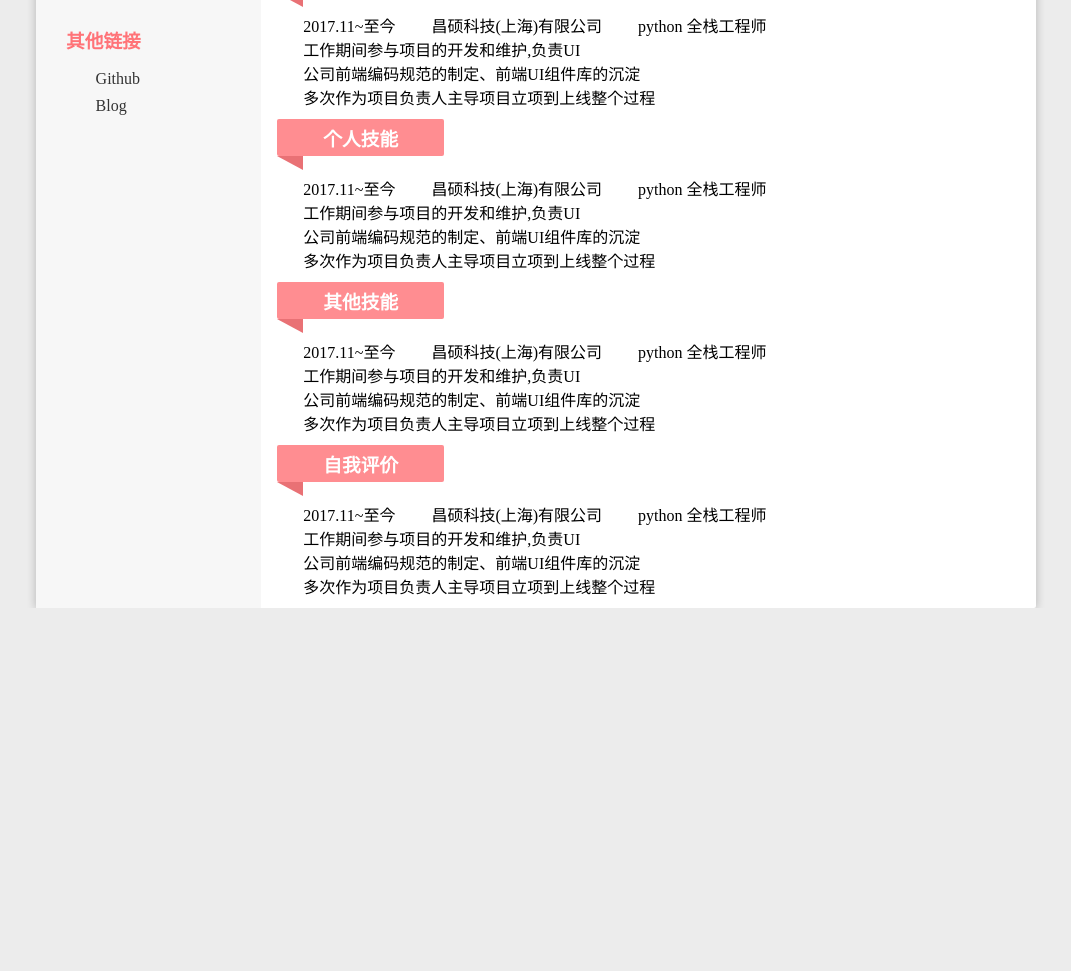
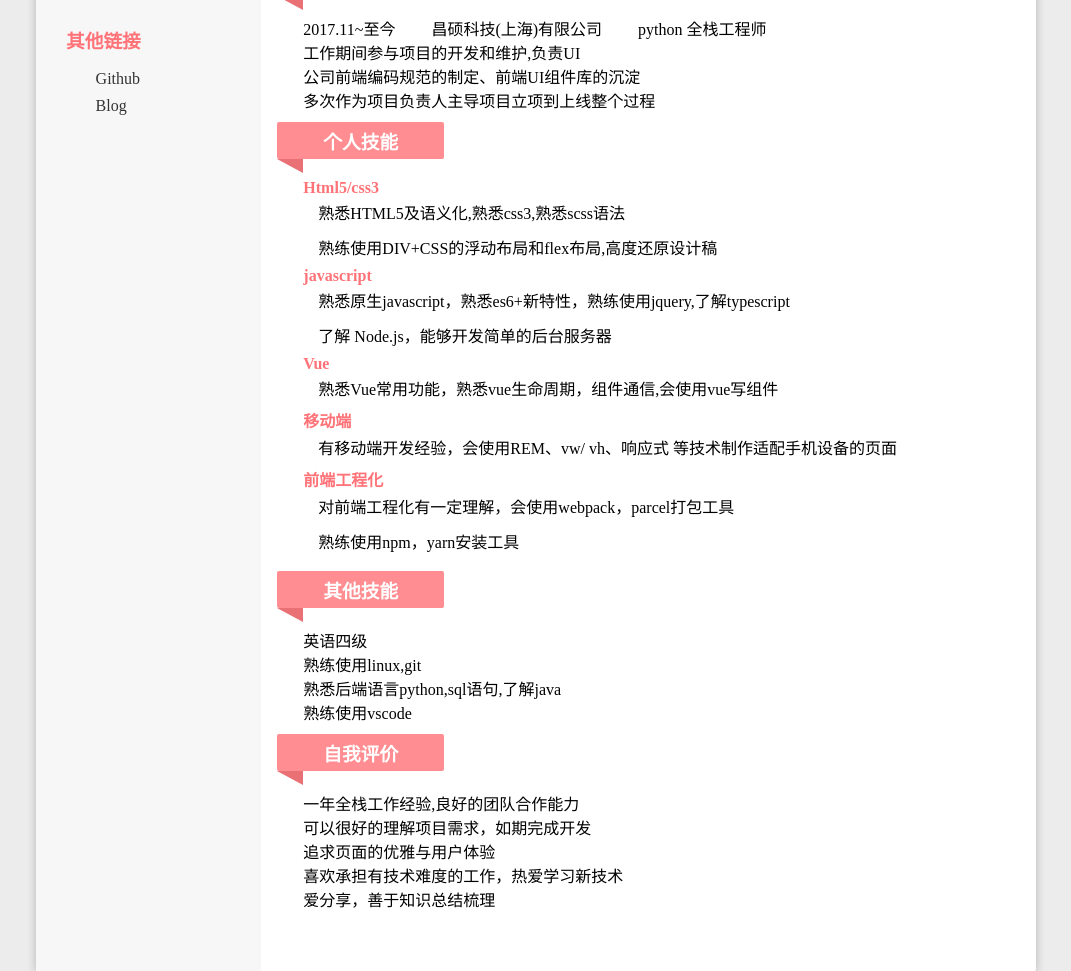
Before and after one commit to cxyxiaoyuyu/resume-2019, a plain HTML site: page index.html in a window 1280 px wide. Shown: the part 668-1639 px from the top of the page, without its empty margins (104-1175 px from the left). Before the commit the page ends 1276 px from the top, so only its background shows below. Drawn offline with Linux system fonts and the light colour scheme.

Commit message:
last projects

```diff
--- a/css/style.css
+++ b/css/style.css
@@ -3,8 +3,12 @@
     margin: 0;
     box-sizing: border-box;
 }
-ol li {
+ol li,ul li {
     list-style: none;
+}
+a {
+    text-decoration: none;
+    color: currentColor;
 }
 .clearfix::after {
     display: block;
@@ -105,11 +109,19 @@ aside .link ol li a{
 }
 main {
     padding-top: 50px;
+    padding-bottom: 50px;
 }
 main  .intro {
     color: #ff7378;
     padding-bottom: 30px;
     margin-left: 20px;
+    position: relative;
+}
+main  .intro a{
+    position: absolute;
+    right: 240px;
+    bottom: 30px;
+    font-size: 18px;
 }
 main  .intro h1{
     font-size: 30px;
@@ -156,7 +168,7 @@ main .section-content .brief {
 main .section-content .work-content {
     margin-bottom: 8px;
 }
-main .section-content .work-content h4 {
+main .section-content h4 {
     color: #ff7378;
 }
 main .section-content .work-content p{
@@ -176,3 +188,8 @@ main .section-content .work-project ul li p{
 main .section-content .work-project ul li h5{
     color: #f48a8ed1;
 }
+main .section-content .skills li p{
+    padding-left: 15px;
+    padding-top: 3px;
+    padding-bottom: 8px;
+}
--- a/index.html
+++ b/index.html
@@ -87,7 +87,8 @@
     <main>
       <div class="intro">
         <h1>储晓宇</h1>
-        <span>求职意向: 前端工程师</span>
+        <h3>求职意向: 前端工程师</h3>
+        <a href="https://cxyxiaoyuyu.github.io/resume-2019/index.html">在线简历</a>
       </div>
       <div>
         <ol>
@@ -166,14 +167,32 @@
                 <h3>个人技能</h3>
               </div>
               <div class="section-content">
-
-                <span class="time work">2017.11~至今</span>
-                <span class="company work">昌硕科技(上海)有限公司</span>
-                <span class="position work">python 全栈工程师</span>
-                <ul class="description">
-                  <li>工作期间参与项目的开发和维护,负责UI</li>
-                  <li>公司前端编码规范的制定、前端UI组件库的沉淀</li>
-                  <li>多次作为项目负责人主导项目立项到上线整个过程</li>
+                <ul class="skills">
+                  <li>
+                    <h4>Html5/css3</h4>
+                    <p>熟悉HTML5及语义化,熟悉css3,熟悉scss语法</p>
+                    <p>熟练使用DIV+CSS的浮动布局和flex布局,高度还原设计稿 </p>
+                  </li>
+                  <li>
+                    <h4>javascript</h4>
+                    <p>熟悉原生javascript，熟悉es6+新特性，熟练使用jquery,了解typescript</p>
+                    <p>了解 Node.js，能够开发简单的后台服务器</p>
+                  </li>
+                  <li>
+                    <h4>Vue</h4>
+                    <p>熟悉Vue常用功能，熟悉vue生命周期，组件通信,会使用vue写组件</p>
+                  </li>
+                  <li>
+                    <h4>移动端</h4>
+                    <p>
+                      有移动端开发经验，会使用REM、vw/ vh、响应式 等技术制作适配手机设备的页面
+                    </p>
+                  </li>
+                  <li>
+                    <h4>前端工程化</h4>
+                    <p>对前端工程化有一定理解，会使用webpack，parcel打包工具</p>
+                    <p>熟练使用npm，yarn安装工具</p>
+                  </li>
                 </ul>
               </div>
             </li>
@@ -185,15 +204,10 @@
                 <h3>其他技能</h3>
               </div>
               <div class="section-content">
-
-                <span class="time work">2017.11~至今</span>
-                <span class="company work">昌硕科技(上海)有限公司</span>
-                <span class="position work">python 全栈工程师</span>
-                <ul class="description">
-                  <li>工作期间参与项目的开发和维护,负责UI</li>
-                  <li>公司前端编码规范的制定、前端UI组件库的沉淀</li>
-                  <li>多次作为项目负责人主导项目立项到上线整个过程</li>
-                </ul>
+                <p>英语四级</p>
+                <p>熟练使用linux,git</p>
+                <p>熟悉后端语言python,sql语句,了解java</p>
+                <p>熟练使用vscode</p>
               </div>
             </li>
             <li class="section">
@@ -204,15 +218,11 @@
                 <h3>自我评价</h3>
               </div>
               <div class="section-content">
-                <span class="time work">2017.11~至今</span>
-                <span class="company work">昌硕科技(上海)有限公司</span>
-                <span class="position work">python 全栈工程师</span>
-                <ul class="description">
-                  <li>工作期间参与项目的开发和维护,负责UI</li>
-                  <li>公司前端编码规范的制定、前端UI组件库的沉淀</li>
-                  <li>多次作为项目负责人主导项目立项到上线整个过程</li>
-                </ul>
-
+                <p>一年全栈工作经验,良好的团队合作能力</p>
+                <p>可以很好的理解项目需求，如期完成开发</p>
+                <p>追求页面的优雅与用户体验</p>
+                <p>喜欢承担有技术难度的工作，热爱学习新技术</p>
+                <p>爱分享，善于知识总结梳理</p>
               </div>
             </li>
           </ol>
```
